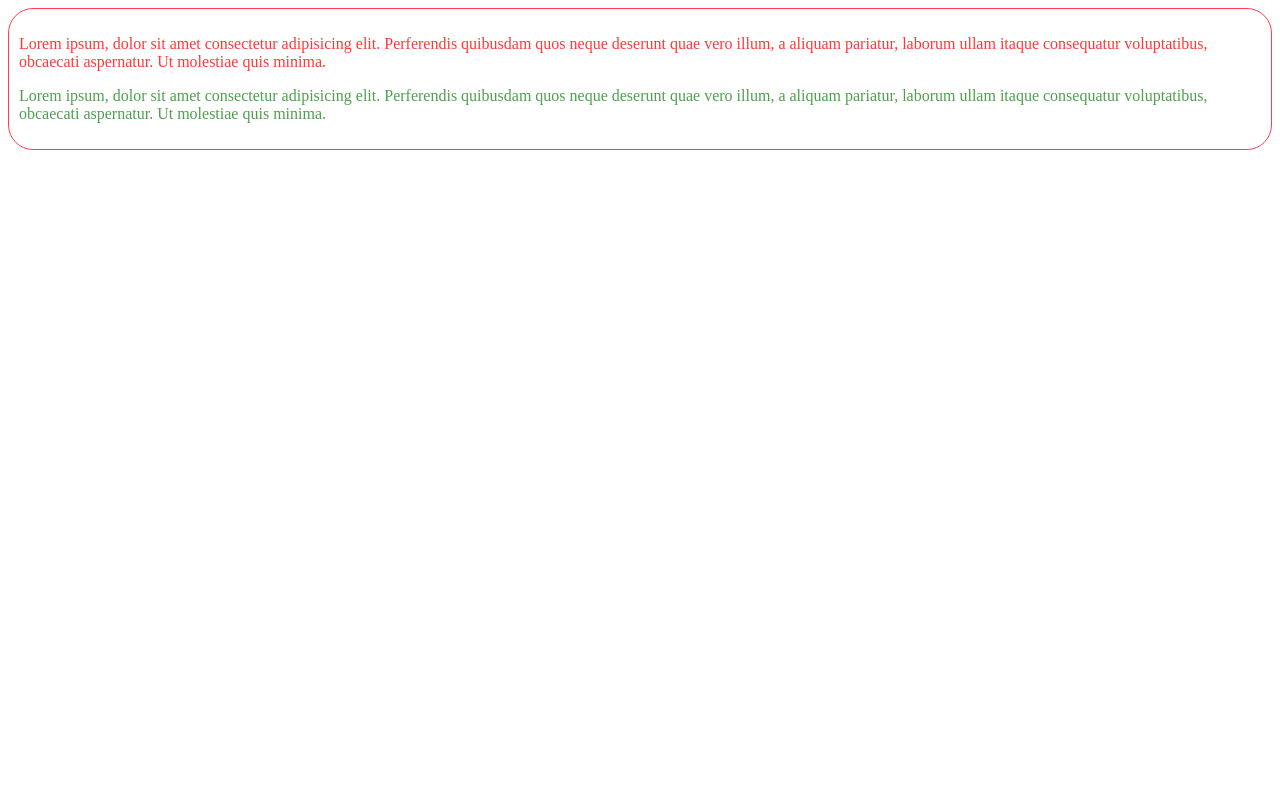
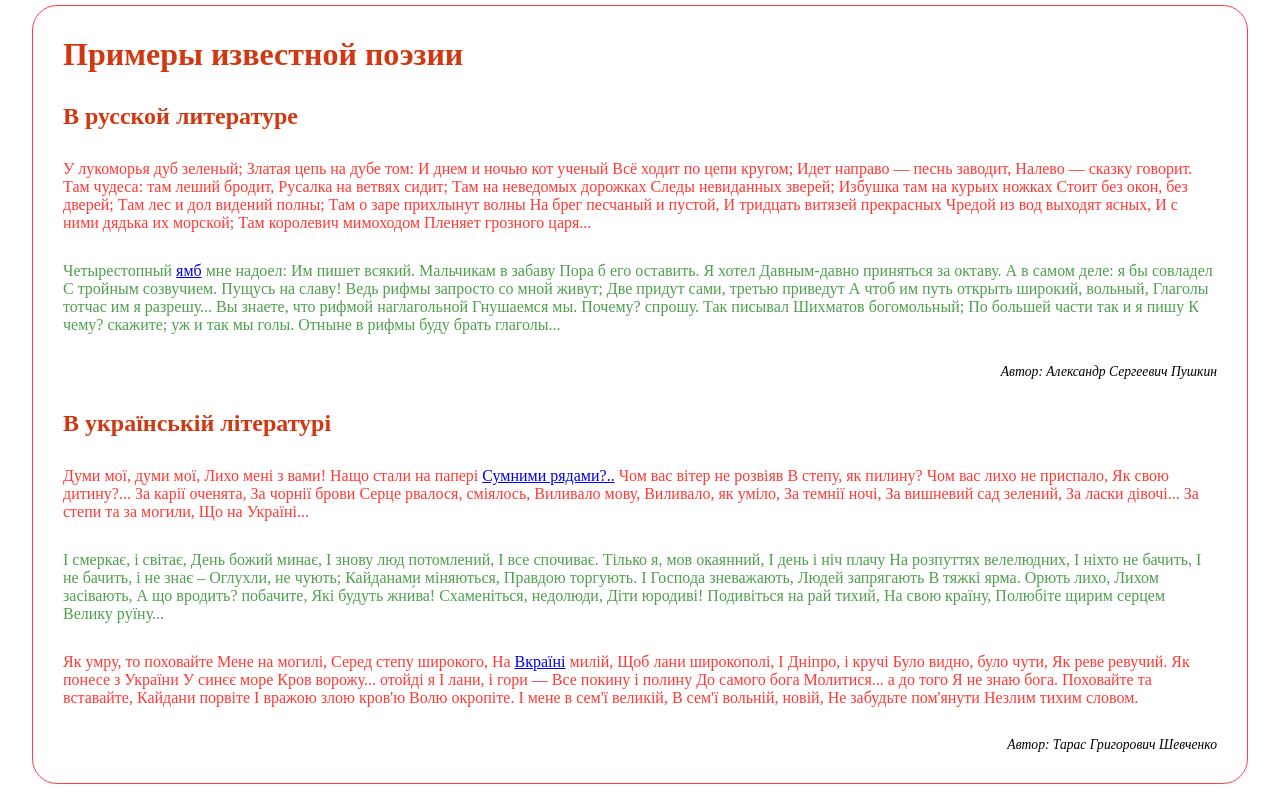
Before and after one commit to mindnighter/PM_task1, a plain HTML site: page index.html in a window 1280 px wide. Drawn offline with Linux system fonts and the light colour scheme.

Commit message:
(hope) final commit

```diff
--- a/index.css
+++ b/index.css
@@ -1,12 +1,32 @@
+*{
+  margin: 0;
+  padding: 0;
+  box-sizing: border-box;
+}
 .border{
   border: 0.5px solid;
   border-color: #fe3d4d;
   border-radius: 25px;
-  padding: 10px;
+  width: 95%;
+  margin: auto;
+  margin-top: 5px;
+  padding: 15px;
 }
 .red{
   color:#ff3935;
+  padding: inherit;
+}
+.fulvous{
+  color:#d13710;
+  padding: inherit;
 }
 .green{
   color: #4f9f4e;
+  padding: inherit;
 }
+.autor{
+  text-align: right;
+  font-style: italic;
+  font-size: 85%;
+  padding: inherit;
+}
--- a/index.html
+++ b/index.html
@@ -3,21 +3,131 @@
 <head>
   <meta charset="UTF-8">
   <meta name="viewport" content="width=device-width, initial-scale=1.0">
-  <title>Document</title>
+  <title>Task for PM-1</title>
   <link rel="stylesheet" href="index.css">
 </head>
 <body>
   <div class="border">
+    <h1 class ="fulvous">Примеры известной поэзии</h1>
+    <h2 class ="fulvous">В русской литературе</h2>
     <p class ="red">
-      Lorem ipsum, dolor sit amet consectetur adipisicing elit.
-      Perferendis quibusdam quos neque deserunt quae vero illum, a aliquam pariatur,
-      laborum ullam itaque consequatur voluptatibus, obcaecati aspernatur. Ut molestiae quis minima.
+      У лукоморья дуб зеленый;
+      Златая цепь на дубе том:
+      И днем и ночью кот ученый
+      Всё ходит по цепи кругом;
+      Идет направо — песнь заводит,
+      Налево — сказку говорит.
+      Там чудеса: там леший бродит,
+      Русалка на ветвях сидит;
+      Там на неведомых дорожках
+      Следы невиданных зверей;
+      Избушка там на курьих ножках
+      Стоит без окон, без дверей;
+      Там лес и дол видений полны;
+      Там о заре прихлынут волны
+      На брег песчаный и пустой,
+      И тридцать витязей прекрасных
+      Чредой из вод выходят ясных,
+      И с ними дядька их морской;
+      Там королевич мимоходом
+      Пленяет грозного царя...
     </p>
     <p class ="green">
-      Lorem ipsum, dolor sit amet consectetur adipisicing elit.
-      Perferendis quibusdam quos neque deserunt quae vero illum, a aliquam pariatur,
-      laborum ullam itaque consequatur voluptatibus, obcaecati aspernatur. Ut molestiae quis minima.
+      Четырестопный <a href="https://ru.wikipedia.org/wiki/%D0%AF%D0%BC%D0%B1">ямб</a>
+      мне надоел:
+      Им пишет всякий. Мальчикам в забаву
+      Пора б его оставить. Я хотел
+      Давным-давно приняться за октаву.
+      А в самом деле: я бы совладел
+      С тройным созвучием. Пущусь на славу!
+      Ведь рифмы запросто со мной живут;
+      Две придут сами, третью приведут
+      А чтоб им путь открыть широкий, вольный,
+      Глаголы тотчас им я разрешу...
+      Вы знаете, что рифмой наглагольной
+      Гнушаемся мы. Почему? спрошу.
+      Так писывал Шихматов богомольный;
+      По большей части так и я пишу
+      К чему? скажите; уж и так мы голы.
+      Отныне в рифмы буду брать глаголы...
     </p>
+    <p class="autor">Автор: Александр Сергеевич Пушкин</p>
+    <h2 class ="fulvous">В українській літературі</h2>
+    <p class ="red">
+      Думи мої, думи мої,
+      Лихо мені з вами!
+      Нащо стали на папері
+      <a href="https://clck.ru/SL3Kk">Сумними рядами?..</a>
+      Чом вас вітер не розвіяв
+      В степу, як пилину?
+      Чом вас лихо не приспало,
+      Як свою дитину?...
+      За карії оченята,
+      За чорнії брови
+      Серце рвалося, сміялось,
+      Виливало мову,
+      Виливало, як уміло,
+      За темнії ночі,
+      За вишневий сад зелений,
+      За ласки дівочі...
+      За степи та за могили,
+      Що на Україні...
+    </p>
+    <p class ="green">
+      І смеркає, і світає,
+      День божий минає,
+      І знову люд потомлений,
+      І все спочиває.
+      Тілько я, мов окаянний,
+      І день і ніч плачу
+      На розпуттях велелюдних,
+      І ніхто не бачить,
+      І не бачить, і не знає –
+      Оглухли, не чують;
+      Кайданами міняються,
+      Правдою торгують.
+      І Господа зневажають,
+      Людей запрягають
+      В тяжкі ярма. Орють лихо,
+      Лихом засівають,
+      А що вродить? побачите,
+      Які будуть жни́ва!
+      Схаменіться, недолюди,
+      Діти юродиві!
+      Подивіться на рай тихий,
+      На свою країну,
+      Полюбіте щирим серцем
+      Велику руїну...
+    </p>
+    <p class ="red">
+      Як умру, то поховайте
+      Мене на могилі,
+      Серед степу широкого,
+      На
+      <a href="https://uk.wikipedia.org/wiki/%D0%A3%D0%BA%D1%80%D0%B0%D1%97%D0%BD%D0%B0_(%D0%BD%D0%B0%D0%B7%D0%B2%D0%B0)">Вкраїні</a>
+       милій,
+      Щоб лани широкополі,
+      І Дніпро, і кручі
+      Було видно, було чути,
+      Як реве ревучий.
+      Як понесе з України
+      У синєє море
+      Кров ворожу... отойді я
+      І лани, і гори —
+      Все покину і полину
+      До самого бога
+      Молитися... а до того
+      Я не знаю бога.
+      Поховайте та вставайте,
+      Кайдани порвіте
+      І вражою злою кров'ю
+      Волю окропіте.
+      І мене в сем'ї великій,
+      В сем'ї вольній, новій,
+      Не забудьте пом'янути
+      Незлим тихим словом.
+    </p>
+    <p class="autor">Автор: Тарас Григорович Шевченко</p>
   </div>
 </body>
 </html>
```
